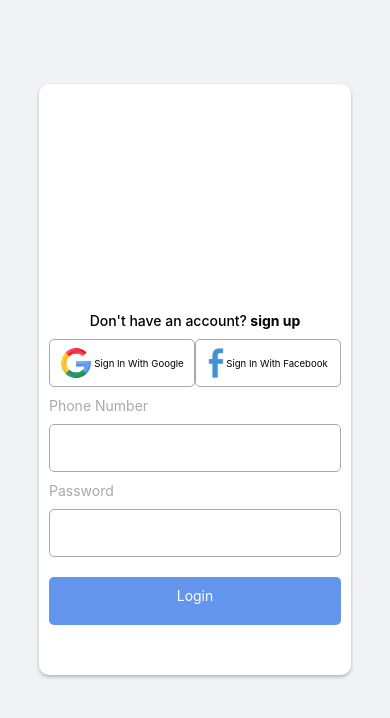
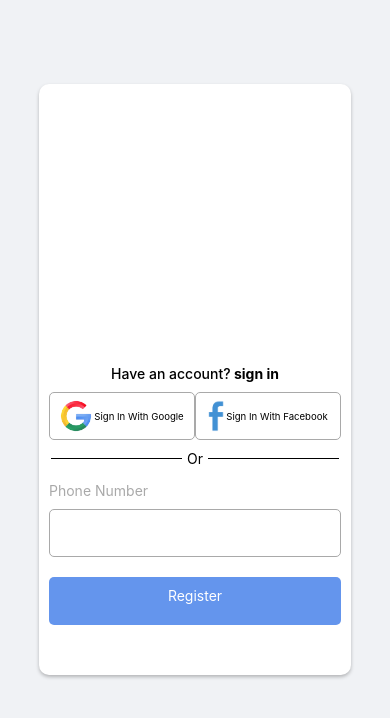
Before and after one commit to Baebees/Baebees, a React Native app in the folder client/: screen / in a window 390 px wide. Shown: the top 718 px of the page. Built offline with nearby package versions, Linux system fonts and the light colour scheme.

Commit message:
Set up The Signup View

```diff
--- /dev/null
+++ b/client/scenes/Auth/Signup/Signup.js
@@ -0,0 +1,13 @@
+import React from 'react'
+import { View } from 'react-native';
+import Register from '../../../components/Register'
+
+const Signup = () => {
+    return (
+        <View>
+            <Register />
+        </View>
+    )
+}
+
+export default Signup
--- /dev/null
+++ b/client/scenes/Auth/Signup/index.js
@@ -0,0 +1,2 @@
+import Signup from './Signup'
+export default Signup
--- a/client/scenes/Auth/index.js
+++ b/client/scenes/Auth/index.js
@@ -1,14 +1,20 @@
-import React, { Suspense } from 'react'
+import React, { Suspense, useState } from 'react'
 import { View, Text, StyleSheet, ActivityIndicator } from 'react-native'
 import Signin from './Signin'
+import Signup from './Signup'
+
 const Logo = React.lazy(() => import('../../assets/logo/Logo'))
 const Auth = () => {
+    const [ isMember, setMember ] = useState(false)
     return (
         <View style={styles.container}>
             <Suspense fallback={<ActivityIndicator size="large" color="#6495ed" style={{marginTop: '10%'}}/>} >
                 <Logo />
             </Suspense>
-            <Signin />
+            {   isMember ?
+                <Signin /> :
+                <Signup />
+            }
         </View>
     )
 }
```
